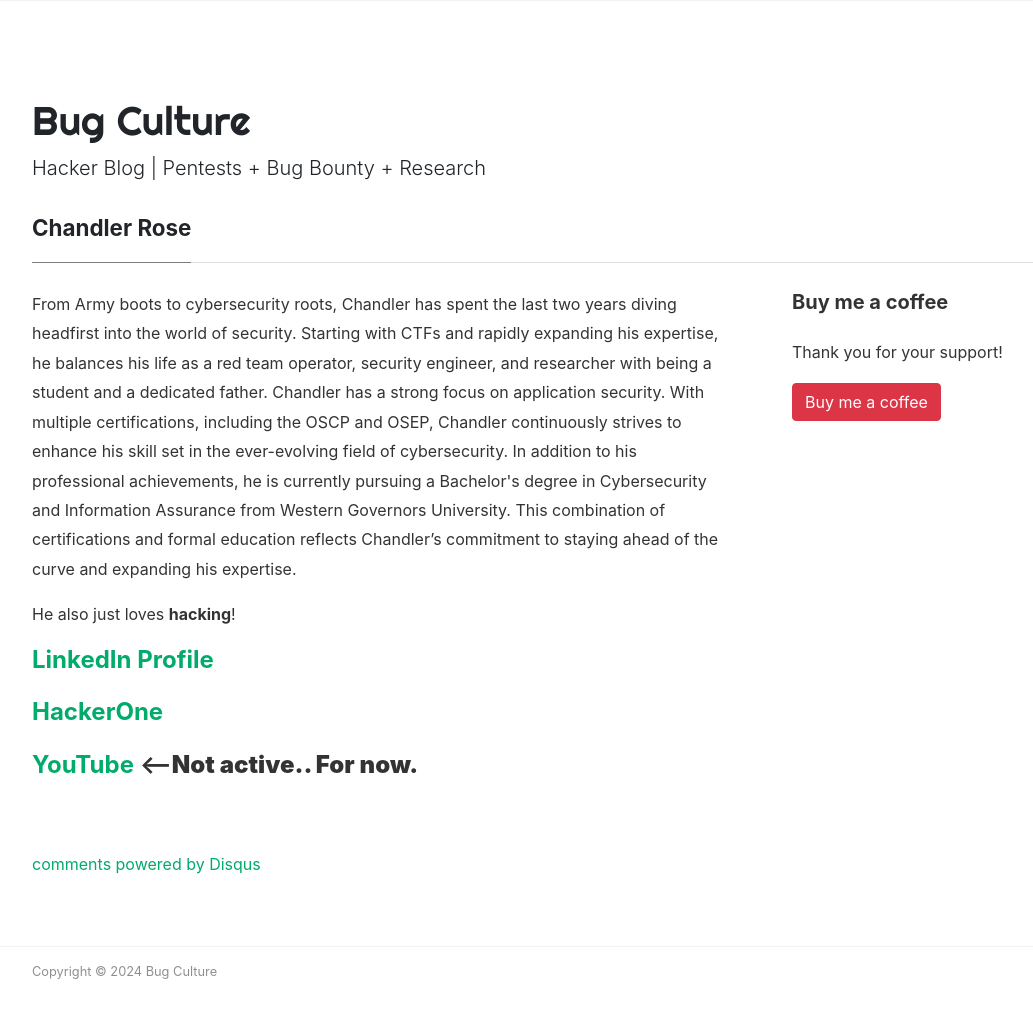
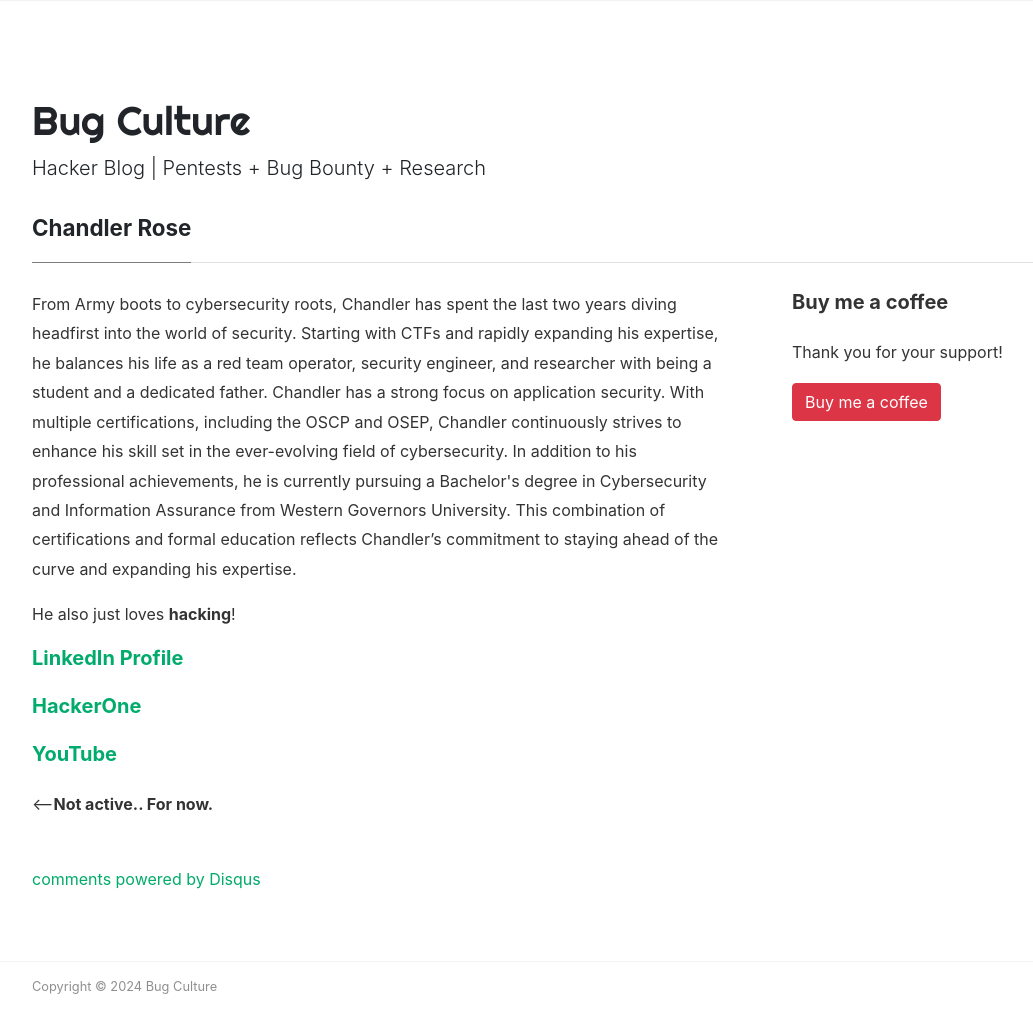
Before and after one commit to Turbul3nce/Turbul3nce.github.io, a Jekyll site: the page built from _pages/about.md, in a window 1280 px wide and 1070 px high. Shown: the top 1033 px of the window, without its empty margins (53-1086 px from the left). Built offline with Jekyll 4.4.1, drawn with Linux system fonts in a browser that asks for light colours; nearby versions of some CDN libraries; comment, search, counter and statistics services are not loaded.

```diff
--- a/_pages/about.md
+++ b/_pages/about.md
@@ -11,11 +11,11 @@ comments: true
 <p>From Army boots to cybersecurity roots, Chandler has spent the last two years diving headfirst into the world of security. Starting with CTFs and rapidly expanding his expertise, he balances his life as a red team operator, security engineer, and researcher with being a student and a dedicated father. Chandler has a strong focus on application security. With multiple certifications, including the OSCP and OSEP, Chandler continuously strives to enhance his skill set in the ever-evolving field of cybersecurity. In addition to his professional achievements, he is currently pursuing a Bachelor's degree in Cybersecurity and Information Assurance from Western Governors University. This combination of certifications and formal education reflects Chandler’s commitment to staying ahead of the curve and expanding his expertise.</p>
 
 <p>He also just loves <b>hacking</b>!</p>
-<h4><a href="https://www.linkedin.com/in/chandler-rose">LinkedIn Profile</a></h4>
+<h5><a href="https://www.linkedin.com/in/chandler-rose">LinkedIn Profile</a></h5>
 
-<h4><a href="https://hackerone.com/turbul3nce?type=user">HackerOne</a></h4>
+<h5><a href="https://hackerone.com/turbul3nce?type=user">HackerOne</a></h5>
 
-<h4><a href="https://www.youtube.com/@rosehacksyoutube">YouTube</a> <--<b>Not active.. For now.</b></h4>
+<h5><a href="https://www.youtube.com/@rosehacksyoutube">YouTube</a></h5> <--<b>Not active.. For now.</b>
 </div>
 
 <div class="col-md-4">
```
